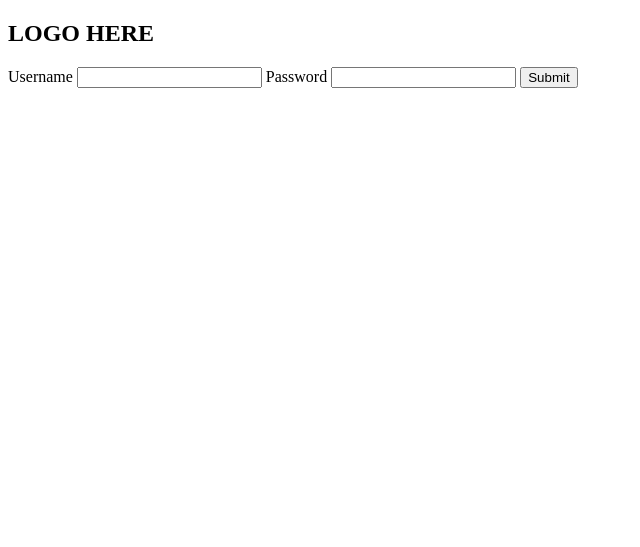
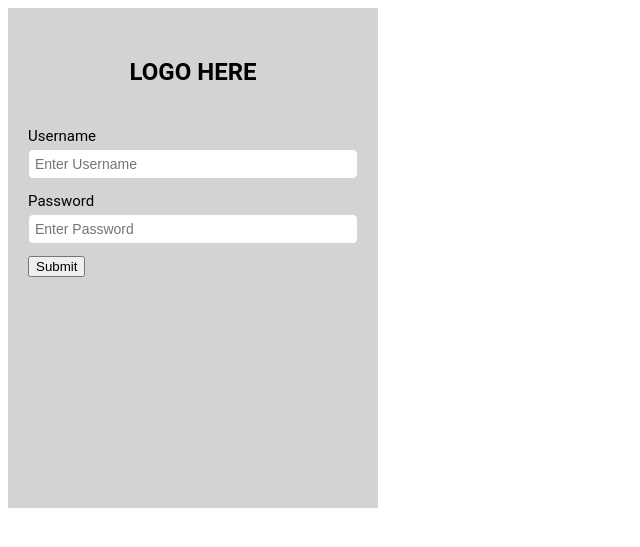
Before and after one commit to PDAConcepcion/MurimRun_Finals, a PHP site: page /pages/loginPage/index.php in a window 1280 px wide. Shown: the top 547 px of the page, without its empty margins (0-640 px from the left). Run offline with PHP 8.4, Linux system fonts and the light colour scheme.

Commit message:
Add login page styles and update form structure

```diff
--- /dev/null
+++ b/pages/loginPage/assets/css/login.css
@@ -0,0 +1,45 @@
+.form-container {
+  background-color: rgb(211, 211, 211);
+  width: 370px;
+  height: 500px;
+  font-family: "Roboto", Arial, Helvetica, sans-serif;
+  display: flex;
+  flex-direction: column;
+  /* justify-content: center; */
+  align-items: center;
+  box-sizing: border-box;
+  padding: 30px 20px;
+}
+
+.logo {
+  margin-bottom: 20px;
+}
+
+.login-field {
+  display: flex;
+  flex-direction: column;
+  width: 100%;
+}
+
+label {
+  margin-top: 10px;
+  margin-bottom: 5px;
+  font-size: 15px;
+}
+
+input {
+  width: 100%;
+  margin-bottom: 12px;
+  margin-top: 4px;
+  font-size: 14px;
+  padding: 2px;
+  box-sizing: border-box;
+  border-style: solid;
+  border-width: 1px;
+  border-color: lightgrey;
+  border-radius: 5px;
+}
+
+input:placeholder-shown {
+  padding: 6px;
+}
--- a/pages/loginPage/index.php
+++ b/pages/loginPage/index.php
@@ -5,6 +5,8 @@
     <meta charset="UTF-8">
     <meta name="viewport" content="width=device-width, initial-scale=1.0">
     <title>Log In</title>
+
+    <link rel="stylesheet" href="./assets/css/login.css">
 </head>
 
 <body>
@@ -16,17 +18,17 @@
             <div class="login-field">
                 <form action="" method="post">
                     <label for="username">Username</label>
-                    <input type="text" name="username" id="username">
+                    <input type="text" name="username" id="username" placeholder="Enter Username" required>
                     <label for="username">Password</label>
-                    <input type="text" name="password" id="password">
+                    <input type="text" name="password" id="password" placeholder="Enter Password" required>
 
-                    <button type="submit">Submit</button>
+                    <div>
+                        <button class="btn" type="submit">Submit</button>
+                    </div>
                 </form>
             </div>
 
-            <div>
 
-            </div>
 
         </div>
     </main>
```
